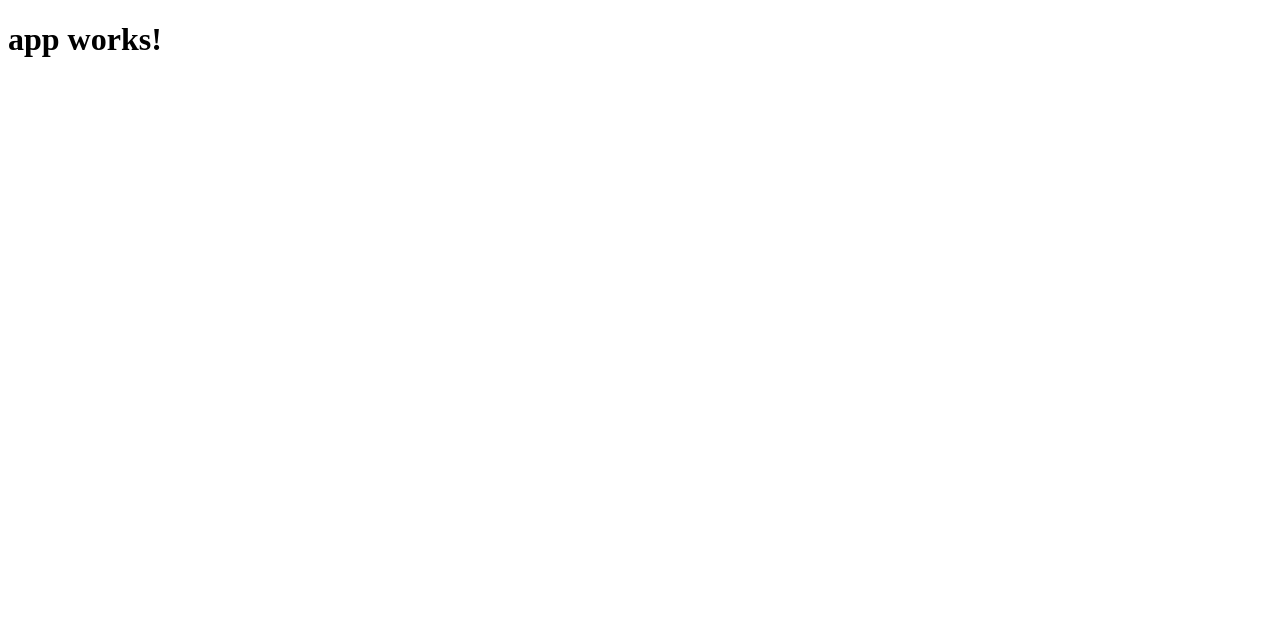
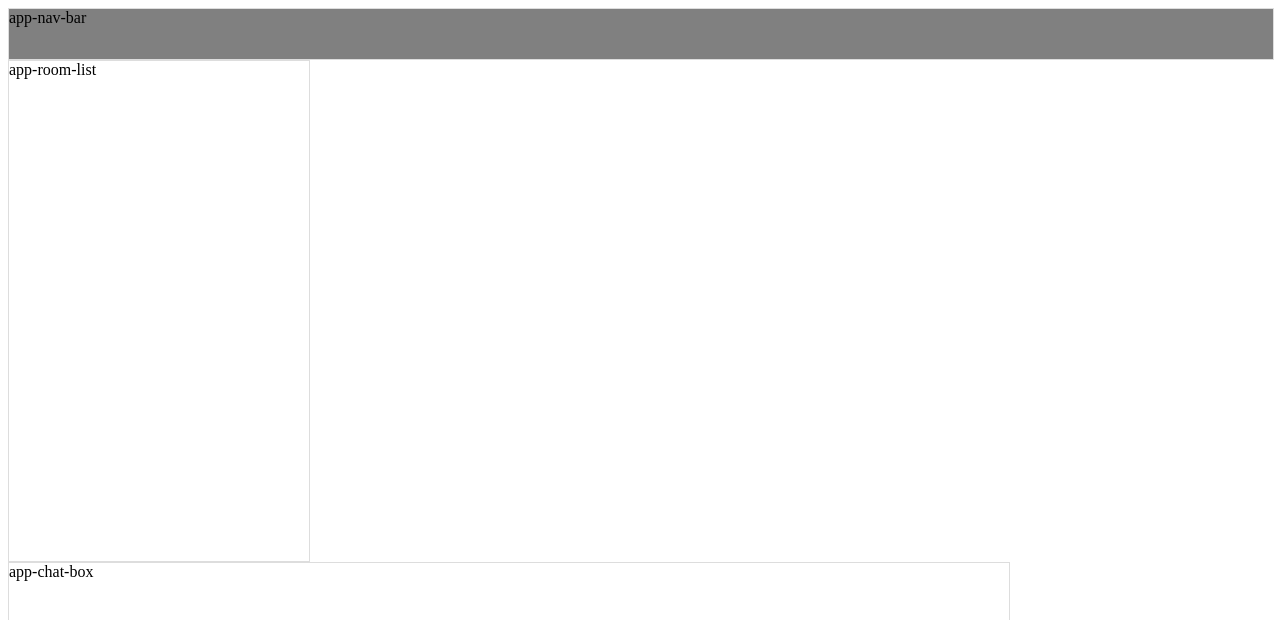
Before and after one commit to rosethorn999/chatRoom, an Angular app: page / in a window 1280 px wide. Shown: the top 620 px of the page. Built offline with nearby package versions, Linux system fonts and the light colour scheme.

Commit message:
雕刻alyout雛形& 增加nav-bar component

```diff
--- a/src/app/app.component.html
+++ b/src/app/app.component.html
@@ -1,3 +1,3 @@
-<h1>
-  {{title}}
-</h1>
+<app-nav-bar></app-nav-bar>
+<app-room-list></app-room-list>
+<app-chat-box></app-chat-box>
--- a/src/app/app.component.ts
+++ b/src/app/app.component.ts
@@ -6,5 +6,5 @@ import { Component } from '@angular/core';
   styleUrls: ['./app.component.css']
 })
 export class AppComponent {
-  title = 'app works!';
+  title = 'Chat Room';
 }
--- a/src/app/app.module.ts
+++ b/src/app/app.module.ts
@@ -6,12 +6,14 @@ import { HttpModule } from '@angular/http';
 import { AppComponent } from './app.component';
 import { RoomListComponent } from './room-list/room-list.component';
 import { ChatBoxComponent } from './chat-box/chat-box.component';
+import { NavBarComponent } from './nav-bar/nav-bar.component';
 
 @NgModule({
   declarations: [
     AppComponent,
     RoomListComponent,
-    ChatBoxComponent
+    ChatBoxComponent,
+    NavBarComponent
   ],
   imports: [
     BrowserModule,
--- a/src/app/chat-box/chat-box.component.css
+++ b/src/app/chat-box/chat-box.component.css
@@ -0,0 +1,6 @@
+.container {
+    height: 500px;
+    width: 1000px;
+    display: inline-block;
+    border: 1px solid #ddd;
+}
--- a/src/app/chat-box/chat-box.component.html
+++ b/src/app/chat-box/chat-box.component.html
@@ -1,3 +1,3 @@
-<p>
-  chat-box works!
-</p>
+<div class="container">
+    app-chat-box
+</div>
--- /dev/null
+++ b/src/app/nav-bar/nav-bar.component.css
@@ -0,0 +1,6 @@
+.container {
+    height: 50px;
+    width: 100%;
+    border: 1px solid #ddd;
+    background: gray;
+}
--- /dev/null
+++ b/src/app/nav-bar/nav-bar.component.html
@@ -0,0 +1 @@
+<div class="container">app-nav-bar</div>
--- /dev/null
+++ b/src/app/nav-bar/nav-bar.component.ts
@@ -0,0 +1,15 @@
+import { Component, OnInit } from '@angular/core';
+
+@Component({
+  selector: 'app-nav-bar',
+  templateUrl: './nav-bar.component.html',
+  styleUrls: ['./nav-bar.component.css']
+})
+export class NavBarComponent implements OnInit {
+
+  constructor() { }
+
+  ngOnInit() {
+  }
+
+}
--- a/src/app/room-list/room-list.component.css
+++ b/src/app/room-list/room-list.component.css
@@ -0,0 +1,6 @@
+.container {
+    height: 500px;
+    width: 300px;
+    display: inline-block;
+    border: 1px solid #ddd;
+}
--- a/src/app/room-list/room-list.component.html
+++ b/src/app/room-list/room-list.component.html
@@ -1,3 +1 @@
-<p>
-  room-list works!
-</p>
+<div class="container">app-room-list</div>
```
Also changed, not shown: 1 other file (tests, documents, lock files or other folders).
